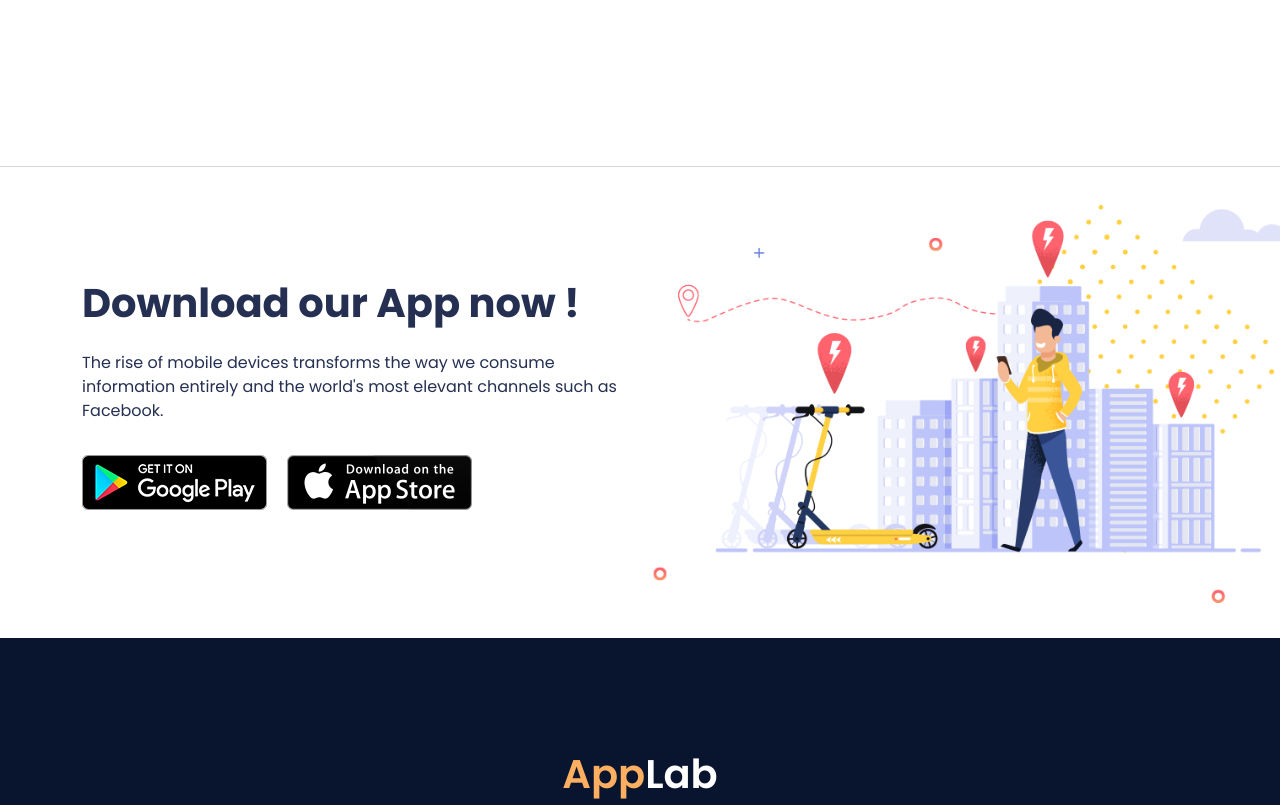
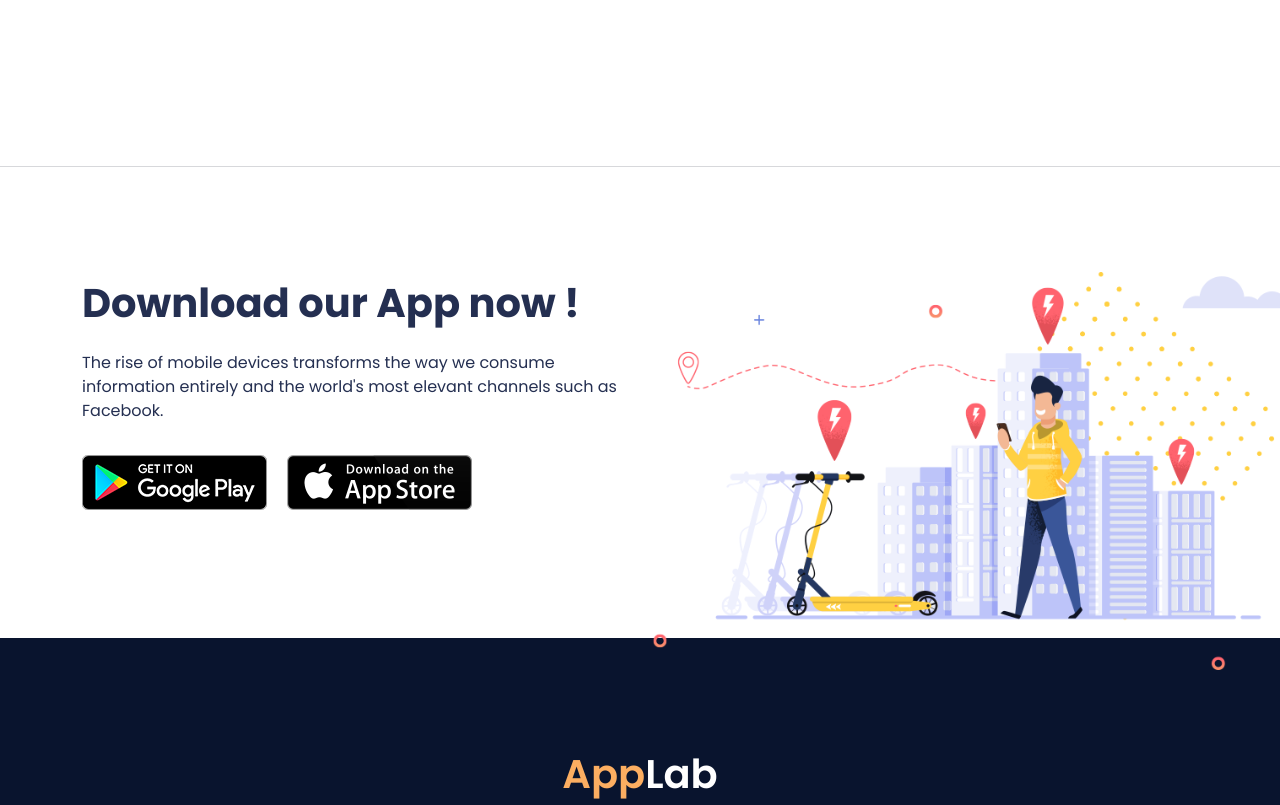
Before and after one commit to Istiaque-Hossain/AppLab, a plain HTML site: page index.html in a window 1280 px wide. Shown: the part 8484-9289 px from the top of the page. Drawn offline with nearby package versions, Linux system fonts and the light colour scheme.

Commit message:
Update style.css

```diff
--- a/css/style.css
+++ b/css/style.css
@@ -457,7 +457,7 @@
 .grp9 .myimg {
   position: absolute !important;
   right: 0px !important;
-  top: 38px;
+  top: 105px;
   width: 55%;
 }
 .grp9 .ftr {
```
